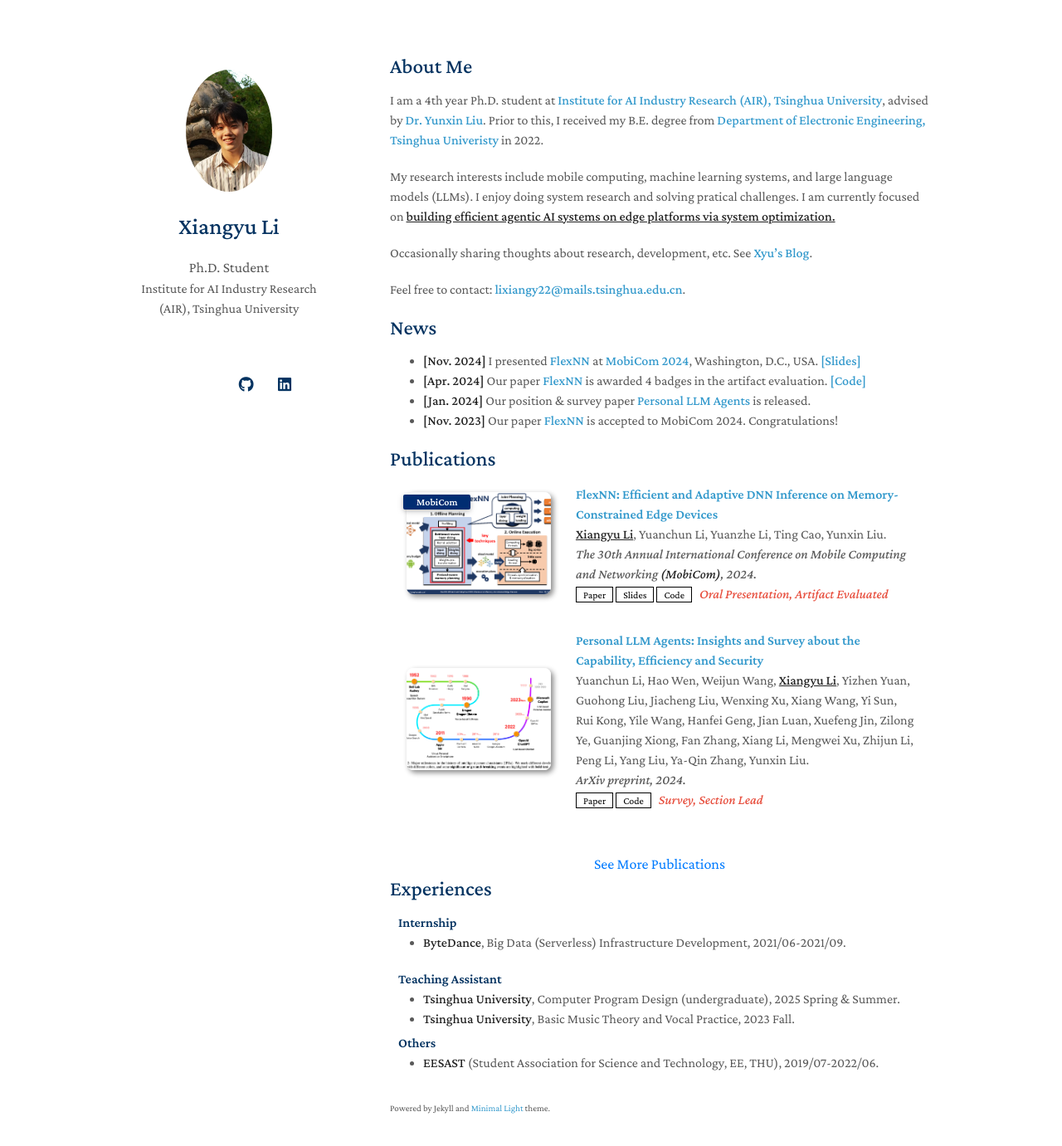
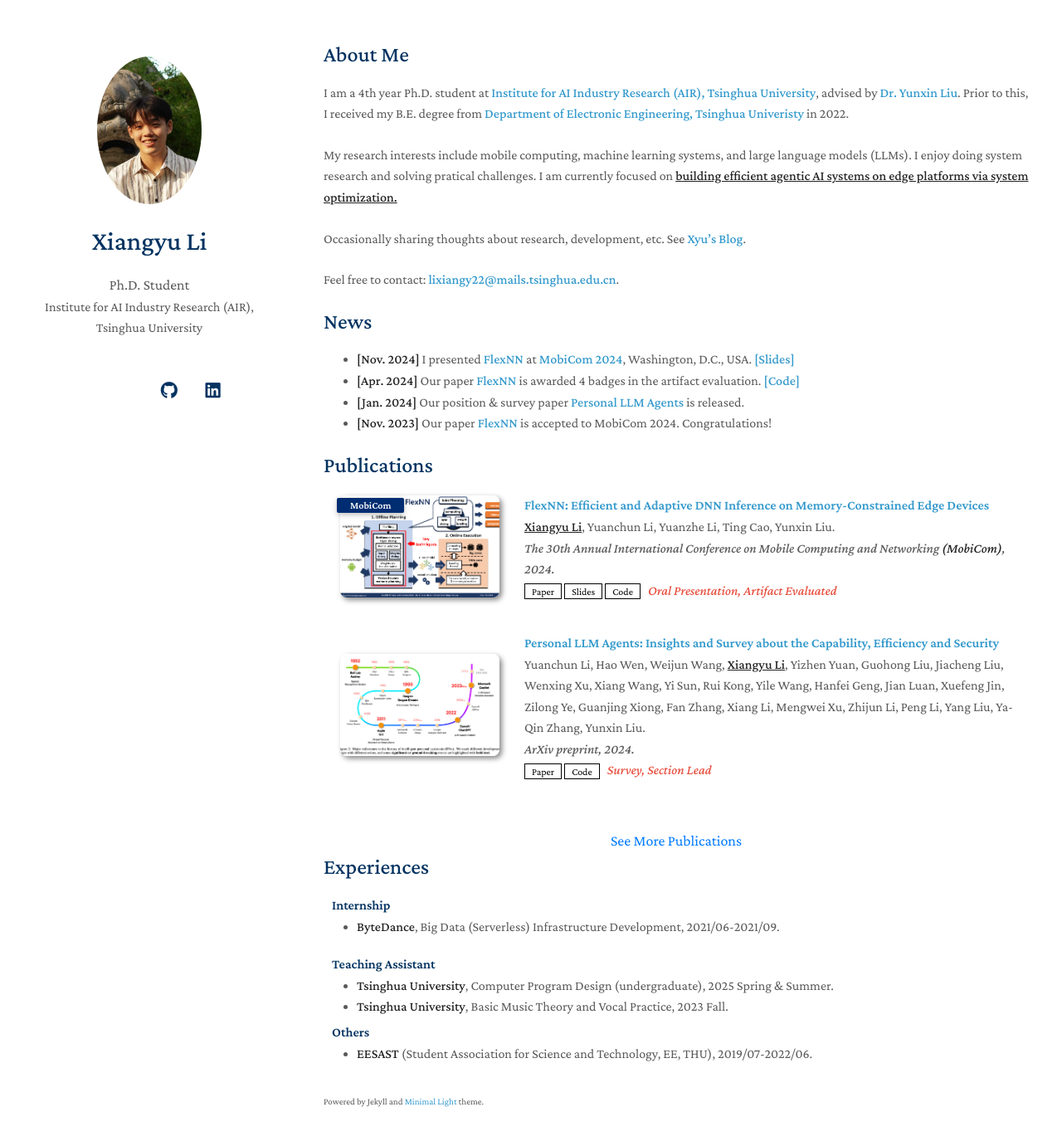
Before and after one commit to xxxxyu/academic, a Jekyll site: the page built from index.md, in a window 1280 px wide and 1400 px high. Shown: the top 1381 px of the window at 83% size. Built offline with Jekyll 4.4.1, drawn with Linux system fonts in a browser that asks for light colours; a style sheet for code colours, icons or effects is not loaded.

Commit message:
Adjust the layout scale and spacing

```diff
--- a/_includes/publications.md
+++ b/_includes/publications.md
@@ -64,14 +64,7 @@
 
   <li>
   <div class="pub-row">
-    <div class="col-sm-3 abbr" style="position: relative;padding-right: 15px;padding-left: 15px;">
-      {% if link.image %}
-      <img src="{{ link.image }}" class="teaser img-fluid z-depth-1" style="width=100;height=40%">
-      {% if link.conference_short %}
-      <abbr class="badge">{{ link.conference_short }}</abbr>
-      {% endif %}
-      {% endif %}
-    </div>
+    <!-- Don't show image, keep a compact layout -->
     <div class="col-sm-9" style="position: relative;padding-right: 15px;padding-left: 20px;">
         <div class="title"><a href="{{ link.paper }}">{{ link.title }}</a></div>
         <div class="author">{{ link.authors }}</div>
--- a/_layouts/homepage.html
+++ b/_layouts/homepage.html
@@ -55,9 +55,9 @@
         {% endif %}
         {% if site.email %}
         <email>{{ site.email }}</email>
+        <br>
         {% endif %}
 
-        <br>
         <br>
         <div class="social-icons">
         {% if site.google_scholar %}
--- a/_sass/minimal-light.scss
+++ b/_sass/minimal-light.scss
@@ -595,3 +595,143 @@
   display:none;
   font-family: monospace;
 }
+
+// Base font size adjustments for larger screens
+@media screen and (min-width: 961px) {
+  body {
+    font-size: 16px; // Increase from default ~14px
+    line-height: 1.6;
+  }
+
+  // Increase wrapper width for better use of screen space
+  .wrapper {
+    width: 1200px; // Increase from 960px
+    margin: 0 auto;
+  }
+
+  // Adjust header width proportionally
+  header {
+    width: 280px; // Increase from 232px
+    padding-top: 3.0em;
+  }
+
+  // Adjust section width to use remaining space better
+  section {
+    width: 850px; // Increase from 650px
+    padding-top: 3.0em;
+  }
+
+  // Adjust footer width to match header
+  footer {
+    width: 280px;
+  }
+
+  // Increase paragraph spacing for better readability
+  p, ul, ol, table, pre, dl {
+    margin: 0 0 24px; // Increase from 20px
+  }
+
+  // Scale up headings slightly
+  h1 {
+    font-size: 32px; // Increase from 28px
+  }
+
+  h2 {
+    font-size: 26px; // Add explicit size, increase from default
+    margin: 4px 0px 18px;
+  }
+
+  h3 {
+    font-size: 22px;
+  }
+
+  // Increase education and paper title sizes
+  education {
+    font-weight: 500;
+    font-size: 125%; // Increase from 115%
+  }
+
+  papertitle {
+    font-weight: 600;
+    font-size: 110%; // Increase from 100%
+  }
+
+  // Improve social icons sizing
+  .social-icons a {
+    height: 2.8rem; // Increase from 2.4rem
+    width: 2.8rem;
+    font-size: 1.3rem; // Increase from 1.15rem
+    line-height: 2.9rem; // Adjust accordingly
+    margin-right: 1.2rem; // Increase spacing
+  }
+
+  // Scale up icon buttons
+  .icon-button {
+    font-size: 2.2rem; // Increase from 2.0rem
+    height: 4.0rem; // Increase from 3.6rem
+    width: 4.0rem;
+    line-height: 4.0rem;
+    margin: 0 6px; // Increase from 5px
+  }
+
+  .icon-button:hover span {
+    width: 4.0rem;
+    height: 4.0rem;
+    border-radius: 4.0rem;
+    margin: -2.0rem; // Adjust for new size
+  }
+
+  .icon-button i {
+    height: 4.0rem;
+    line-height: 4.0rem;
+    width: 4.0rem;
+  }
+
+  // Improve table readability
+  th, td {
+    padding: 8px 12px; // Increase from 5px 10px
+  }
+
+  // Better code block sizing
+  pre {
+    max-width: 700px; // Increase from 500px
+    padding: 12px 20px; // Increase from 8px 15px
+    font-size: 14px;
+  }
+
+  // Email font adjustment
+  email {
+    font-size: 16px; // Increase from 14px
+  }
+}
+
+// For very large screens (1400px+), add even more spacing
+@media screen and (min-width: 1400px) {
+  .wrapper {
+    width: 1400px;
+  }
+
+  header {
+    width: 320px;
+  }
+
+  section {
+    width: 1000px;
+  }
+
+  footer {
+    width: 320px;
+  }
+
+  body {
+    font-size: 18px;
+  }
+
+  h1 {
+    font-size: 36px;
+  }
+
+  h2 {
+    font-size: 28px;
+  }
+}
```
